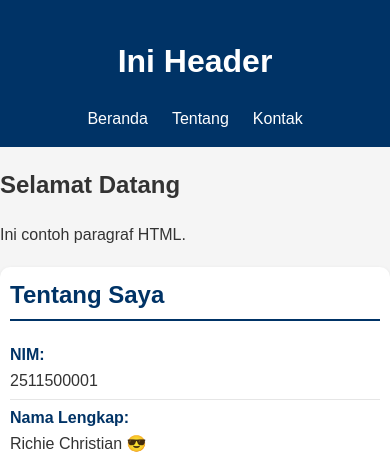
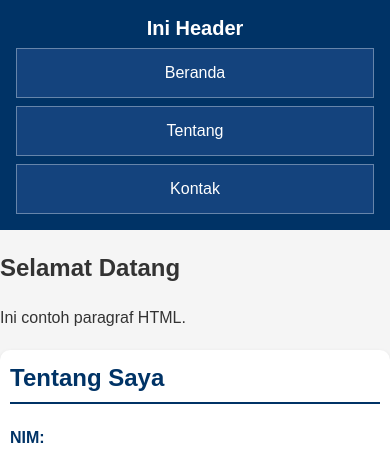
Before and after one commit to RichieChristian01/2511500001-PWD-TI1A-2526O, a PHP site: page /pertemuan-04/index.html in a window 390 px wide. Shown: the top 454 px of the page. Run offline with PHP 8.4, Linux system fonts and the light colour scheme.

Commit message:
styling navigasi mode mobile

```diff
--- a/pertemuan-04/style.css
+++ b/pertemuan-04/style.css
@@ -25,6 +25,27 @@ header li a {
 color: #fff;
 text-decoration: none;
 padding: 6px 12px;
+}
+
+header h1 {
+margin: 0 0 8px;
+font-size: 20px;
+line-height: 1.2;
+}
+
+header ul {
+flex-direction: column;
+align-items: stretch;
+gap: 8px;
+margin: 8px 0 0;
+}
+
+header li a {
+display: block;
+padding: 12px 14px;
+border: 1px solid rgba(255, 255, 255, .35);
+background: rgba(255, 255, 255, .08);
+backdrop-filter: saturate(120%);
 }
 
 #home {
@@ -74,13 +95,6 @@ background-color: #cc04a1;
 transform: translateY(1px);
 }
 
-@media (max-width: 600px) {
-header {
-padding: 16px;
-position: sticky;
-top: 0;
-z-index: 1000;
-}
 
 #about {
   background-color: #ffffff;
@@ -164,12 +178,17 @@ button:hover {
     align-items: flex-start;
   }
 
+  header {
+padding: 16px;
+position: sticky;
+top: 0;
+z-index: 1000;
+}
+
 #about strong {
     text-align: left;
     padding-right: 0;
     margin-bottom: 2px;
   }
 
-
-
 }
```
Also changed, not shown: pertemuan-04/README.md.
